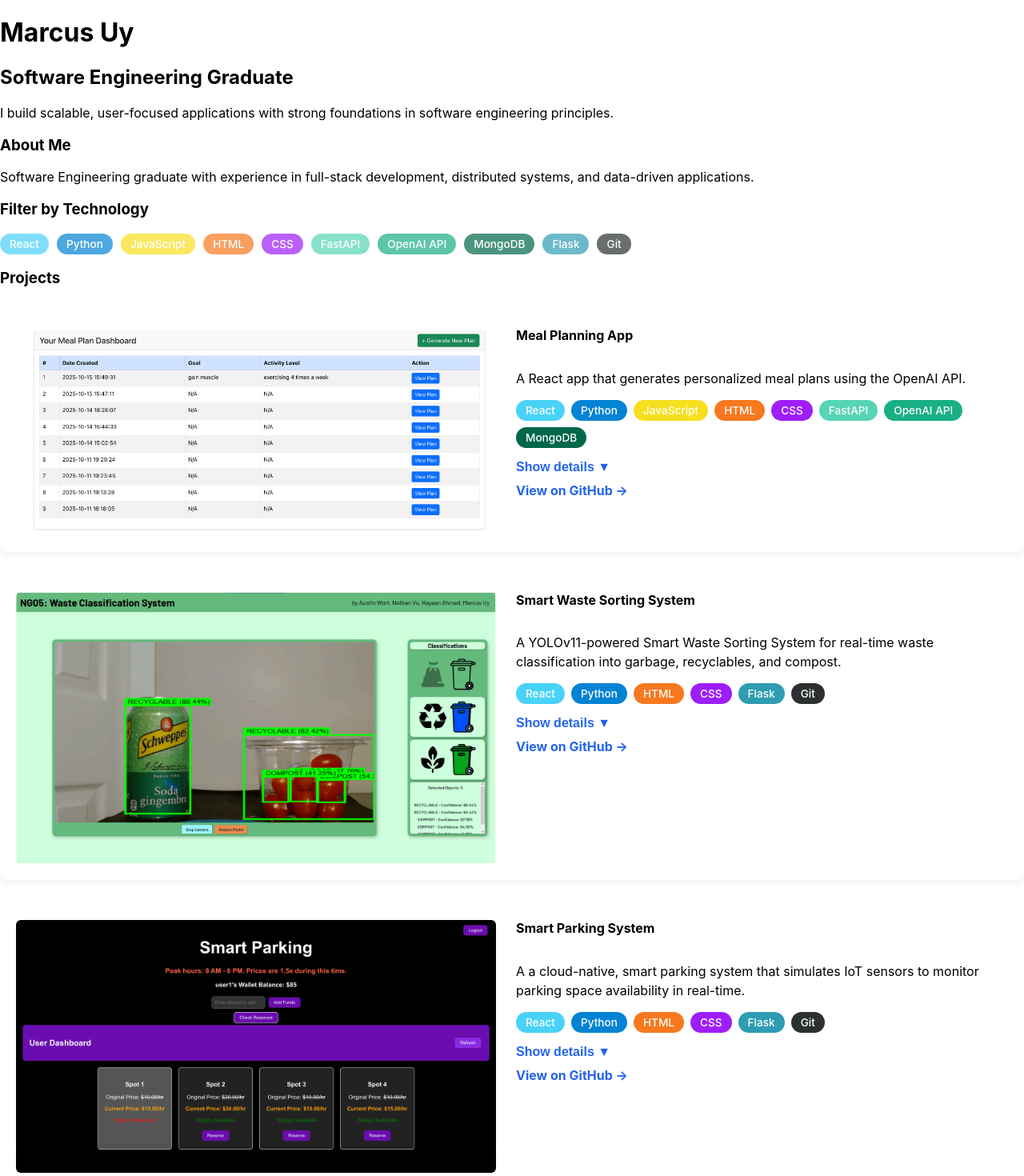
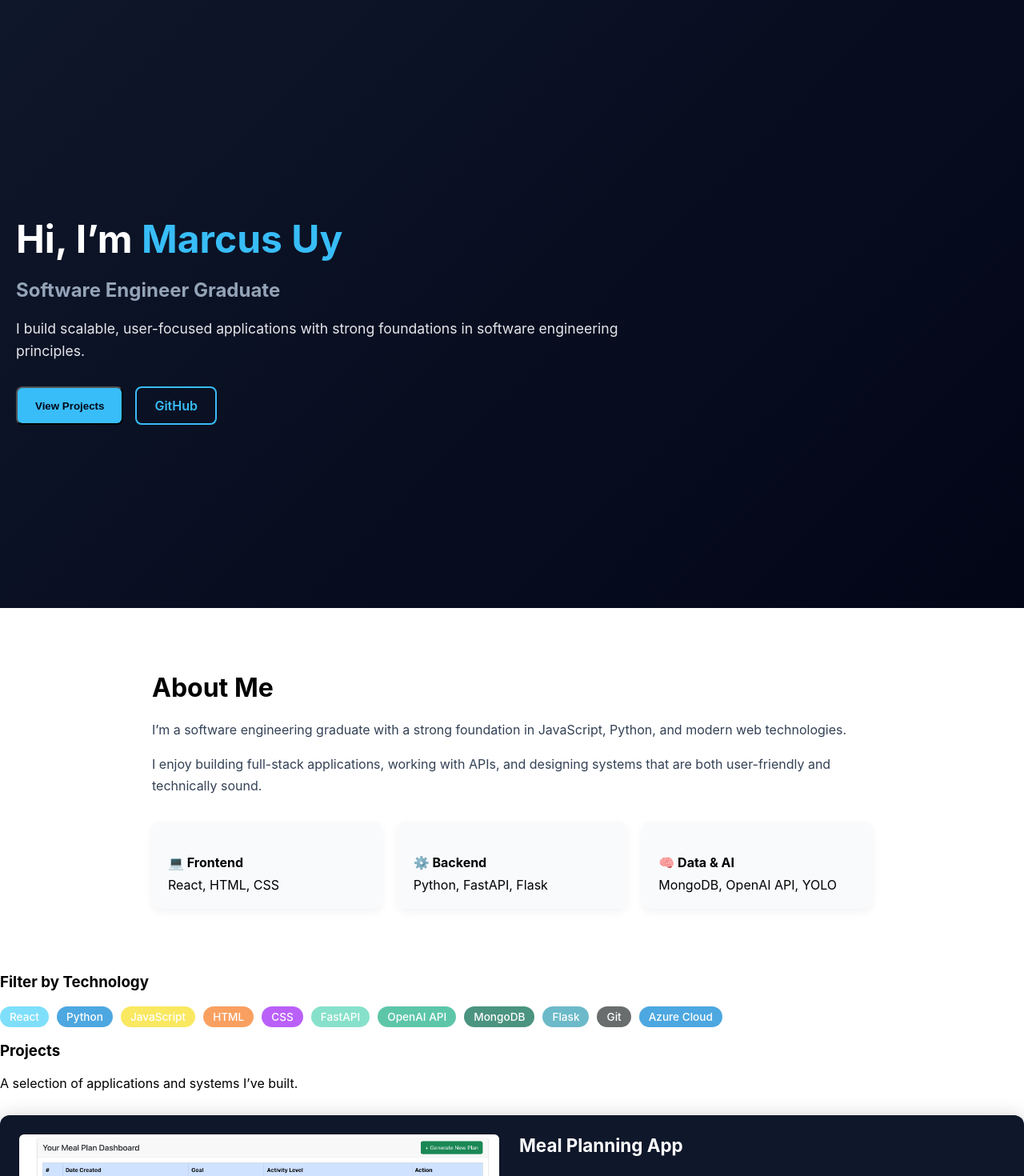
Before and after one commit to marcus-justice31/marcus-justice31.github.io, a React (Create React App) app: page / in a window 1280 px wide. Shown: the top 1470 px of the page at 80% size. Built offline with nearby package versions, Linux system fonts and the light colour scheme.

Commit message:
fixing hero + about + project card themes to dark gradient style

```diff
--- a/src/App.css
+++ b/src/App.css
@@ -19,3 +19,7 @@
   opacity: 1;
   transform: scale(1.05);
 }
+
+html {
+  scroll-behavior: smooth;
+}
--- a/src/App.js
+++ b/src/App.js
@@ -1,10 +1,14 @@
-import { useState } from "react";
+import { useState, useRef } from "react";
 import projects from "./data/projects";
 import Projects from "./components/Projects";
+import Hero from "./components/Hero";
+import About from "./components/About";
 import "./App.css";
 
 function App() {
   const [activeTags, setActiveTags] = useState([]);
+
+  const filterRef = useRef(null);
 
   const allTags = Array.from(
     new Map(
@@ -16,25 +20,26 @@ function App() {
   return (
     <div className="container">
       {/* Hero */}
-      <header className="hero">
-        <h1>Marcus Uy</h1>
-        <h2>Software Engineering Graduate</h2>
-        <p>
-          I build scalable, user-focused applications with strong foundations
-          in software engineering principles.
-        </p>
-      </header>
+      <Hero
+        onViewProjects={() =>
+            filterRef.current?.scrollIntoView({
+              behavior: "smooth",
+              block: "start",
+            })
+        }
+      />
 
       {/* About */}
-      <section>
+      {/* <section>
         <h3>About Me</h3>
         <p>
           Software Engineering graduate with experience in full-stack
           development, distributed systems, and data-driven applications.
         </p>
-      </section>
+      </section> */}
+      <About />
 
-      <section>
+      <section ref={filterRef}>
         <h3>Filter by Technology</h3>
 
         <div className="tag-legend">
@@ -87,9 +92,9 @@ function App() {
       {/* Contact */}
       <section>
         <h3>Contact</h3>
-        <p>Email: marcus@example.com</p>
+        <p>Email: marcusjustice.uy@gmail.com</p>
         <p>GitHub: github.com/marcus-justice31</p>
-        <p>LinkedIn: linkedin.com/in/marcusuy</p>
+        <p>LinkedIn: linkedin.com/in/marcus-uy</p>
       </section>
     </div>
   );
--- /dev/null
+++ b/src/components/About.js
@@ -0,0 +1,36 @@
+import "../styles/About.css";
+
+const About = () => {
+  return (
+    <section className="about">
+      <h3>About Me</h3>
+
+      <p>
+        I’m a software engineering graduate with a strong foundation in
+        JavaScript, Python, and modern web technologies.
+      </p>
+
+      <p>
+        I enjoy building full-stack applications, working with APIs, and
+        designing systems that are both user-friendly and technically sound.
+      </p>
+
+      <div className="about-highlights">
+        <div>
+          <h4>💻 Frontend</h4>
+          <span>React, HTML, CSS</span>
+        </div>
+        <div>
+          <h4>⚙️ Backend</h4>
+          <span>Python, FastAPI, Flask</span>
+        </div>
+        <div>
+          <h4>🧠 Data & AI</h4>
+          <span>MongoDB, OpenAI API, YOLO</span>
+        </div>
+      </div>
+    </section>
+  );
+};
+
+export default About;
--- /dev/null
+++ b/src/components/Hero.js
@@ -0,0 +1,38 @@
+import "../styles/Hero.css";
+
+const Hero = ({ onViewProjects }) => {
+  return (
+    <section className="hero">
+      <div className="hero-content">
+        <h1>
+          Hi, I’m <span className="highlight">Marcus Uy</span>
+        </h1>
+        <h2>Software Engineer Graduate</h2>
+
+        <p>
+          I build scalable, user-focused applications with strong foundations
+          in software engineering principles.
+        </p>
+
+        <div className="hero-actions">
+          <button
+            className="btn primary"
+            onClick={onViewProjects}
+          >
+            View Projects
+          </button>
+          <a
+            href="https://github.com/marcus-justice31"
+            target="_blank"
+            rel="noopener noreferrer"
+            className="btn secondary"
+          >
+            GitHub
+          </a>
+        </div>
+      </div>
+    </section>
+  );
+};
+
+export default Hero;
--- a/src/components/Projects.js
+++ b/src/components/Projects.js
@@ -11,15 +11,17 @@ function Projects({ projects, activeTags }) {
         );
 
   return (
-    <section>
-      <h3>Projects</h3>
+    <section className="projects-section" id="projects">
+      <div className="projects-header">
+        <h3>Projects</h3>
+        <p>A selection of applications and systems I’ve built.</p>
+      </div>
 
-      {filteredProjects.map((project) => (
-        <ProjectCard
-          key={project.id}
-          project={project}
-        />
-      ))}
+      <div className="projects-list">
+        {filteredProjects.map((project) => (
+          <ProjectCard key={project.id} project={project} />
+        ))}
+      </div>
     </section>
   );
 }
--- a/src/data/projects.js
+++ b/src/data/projects.js
@@ -61,9 +61,12 @@ const projects = [
     tags: [
       { name: "React", color: "#49d2f8ff" },
       { name: "Python", color: "#0283d3ff" },
+      { name: "JavaScript", color: "#f7df1e" },
       { name: "HTML", color: "#f7781eff" },
       { name: "CSS", color: "#9d1ef7ff" },
-      { name: "Flask", color: "#2e9db3ff" },
+      { name: "FastAPI", color: "#55d5b5ff" },
+      { name: "MongoDB", color: "#00684A" },
+      { name: "Azure Cloud", color: "#0283d3ff" },
       { name: "Git", color: "#2c3030ff" },
     ],
     github: "https://github.com/marcus-justice31/smart-parking-system",
--- /dev/null
+++ b/src/styles/About.css
@@ -0,0 +1,35 @@
+.about {
+  max-width: 900px;
+  margin: 80px auto;
+  padding: 0 20px;
+}
+
+.about h3 {
+  font-size: 2rem;
+  margin-bottom: 20px;
+}
+
+.about p {
+  font-size: 1rem;
+  line-height: 1.7;
+  margin-bottom: 15px;
+  color: #334155;
+}
+
+.about-highlights {
+  display: grid;
+  grid-template-columns: repeat(auto-fit, minmax(220px, 1fr));
+  gap: 20px;
+  margin-top: 30px;
+}
+
+.about-highlights div {
+  background: #f8fafc;
+  padding: 20px;
+  border-radius: 10px;
+  box-shadow: 0 4px 12px rgba(0, 0, 0, 0.05);
+}
+
+.about-highlights h4 {
+  margin-bottom: 8px;
+}
--- /dev/null
+++ b/src/styles/Hero.css
@@ -0,0 +1,68 @@
+.hero {
+  min-height: 80vh;
+  display: flex;
+  align-items: center;
+  padding: 60px 20px;
+  background: linear-gradient(135deg, #0f172a, #020617);
+  color: white;
+}
+
+.hero-content {
+  max-width: 800px;
+}
+
+.hero h1 {
+  font-size: 3rem;
+  margin-bottom: 10px;
+}
+
+.hero h2 {
+  font-size: 1.5rem;
+  color: #94a3b8;
+  margin-bottom: 20px;
+}
+
+.hero p {
+  font-size: 1.1rem;
+  line-height: 1.6;
+  margin-bottom: 30px;
+  color: #e5e7eb;
+}
+
+.highlight {
+  color: #38bdf8;
+}
+
+.hero-actions {
+  display: flex;
+  gap: 15px;
+}
+
+/* BUTTONS */
+.btn {
+  padding: 12px 22px;
+  border-radius: 8px;
+  font-weight: 600;
+  text-decoration: none;
+  transition: transform 0.15s ease, background 0.15s ease;
+}
+
+.btn.primary {
+  background: #38bdf8;
+  color: #020617;
+}
+
+.btn.primary:hover {
+  background: #0ea5e9;
+  transform: translateY(-2px);
+}
+
+.btn.secondary {
+  border: 2px solid #38bdf8;
+  color: #38bdf8;
+}
+
+.btn.secondary:hover {
+  background: #38bdf8;
+  color: #020617;
+}
--- a/src/styles/ProjectCard.css
+++ b/src/styles/ProjectCard.css
@@ -93,3 +93,40 @@
   flex-direction: column;
   align-items: flex-start;
 }
+
+.project-card {
+  background: #0f172a;
+  color: white;
+  border-radius: 12px;
+  padding: 24px;
+  display: flex;
+  gap: 25px;
+  box-shadow: 0 10px 30px rgba(0, 0, 0, 0.35);
+  transition: transform 0.2s ease, box-shadow 0.2s ease;
+}
+
+.project-description {
+  color: #cbd5f5;
+}
+
+.project-content h4 {
+  margin-top: 0;
+  font-size: 1.4rem;
+}
+
+.project-content a {
+  color: #38bdf8;
+  font-weight: 600;
+}
+
+/* Details list */
+.project-details {
+  margin-top: 12px;
+  padding-left: 20px;
+  color: #e5e7eb;
+}
+
+/* Buttons */
+.details-toggle {
+  margin-top: 10px;
+}
--- /dev/null
+++ b/src/styles/Projects.css
@@ -0,0 +1,29 @@
+.projects-section {
+  padding: 80px 20px;
+  background: #020617; /* match hero dark tone */
+  color: white;
+}
+
+.projects-header {
+  max-width: 900px;
+  margin: 0 auto 40px;
+}
+
+.projects-header h3 {
+  font-size: 2.2rem;
+  margin-bottom: 10px;
+}
+
+.projects-header p {
+  color: #94a3b8;
+  font-size: 1.05rem;
+  line-height: 1.6;
+}
+
+.projects-list {
+  max-width: 1100px;
+  margin: 0 auto;
+  display: flex;
+  flex-direction: column;
+  gap: 30px;
+}
```
